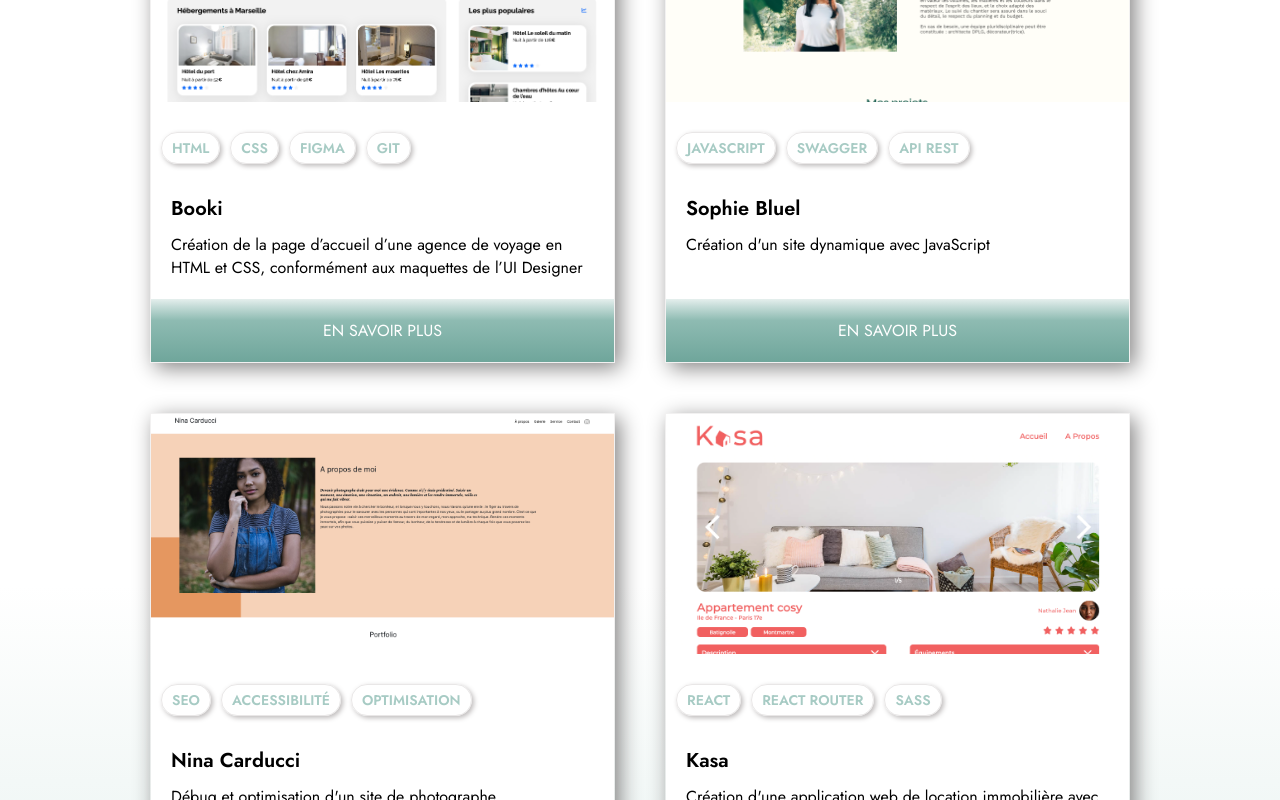
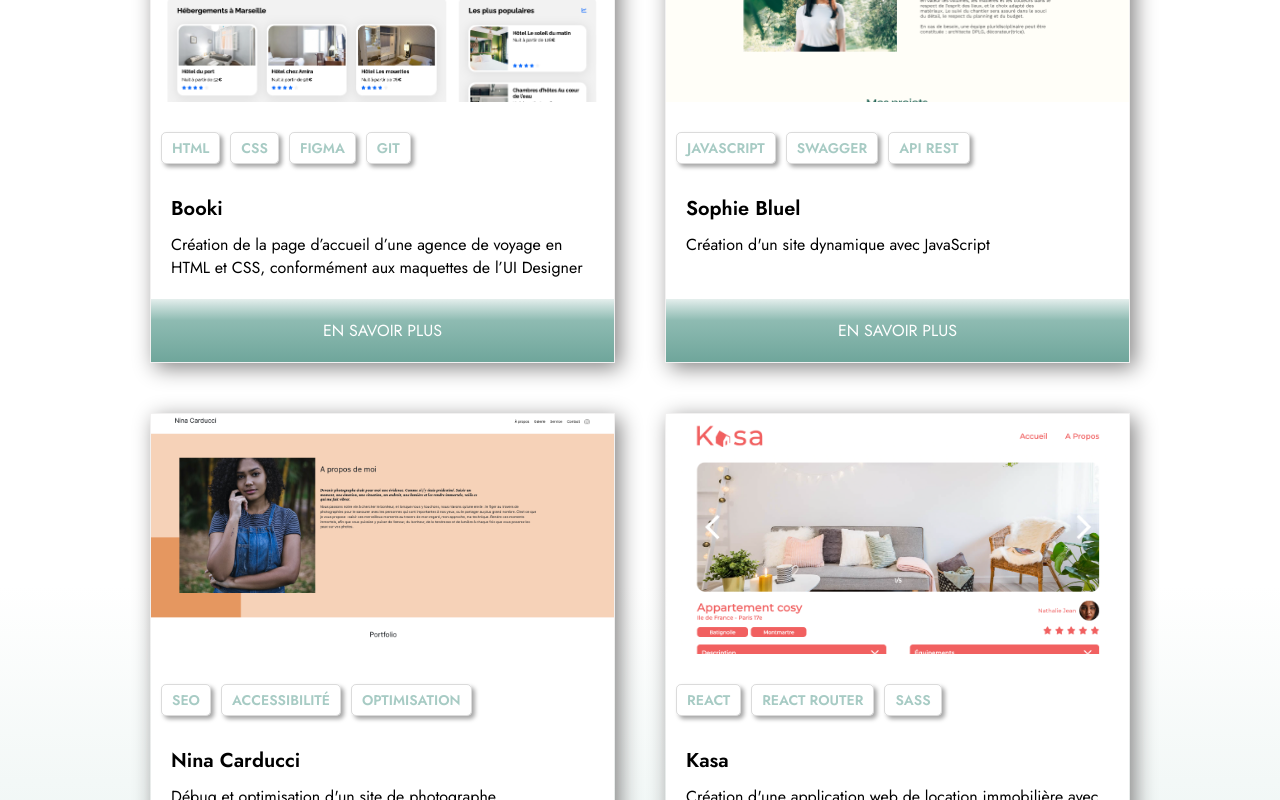
Before and after one commit to caroline-prtt/Portfolio, a React (Create React App) app: page / in a window 1280 px wide. Shown: the part 2140-2940 px from the top of the page. Built offline with nearby package versions, Linux system fonts and the light colour scheme.

Commit message:
aménagement style card

```diff
--- a/src/components/Card/card.scss
+++ b/src/components/Card/card.scss
@@ -45,9 +45,9 @@
                 color: $color-light-primary;
                 font-weight: 600;
                 padding: 5px 10px;
-                border: 1px solid rgba(195, 190, 190, 0.367);
-                border-radius: 20px;
-                box-shadow: 2px 2px 5px rgb(190, 187, 187);
+                border: 1px solid rgba(166, 166, 166, 0.399);
+                border-radius: 5px;
+                box-shadow: 3px 3px 4px rgb(166, 166, 166);
 
                 @media(max-width: 550px){
                    font-size: 12px;
```
